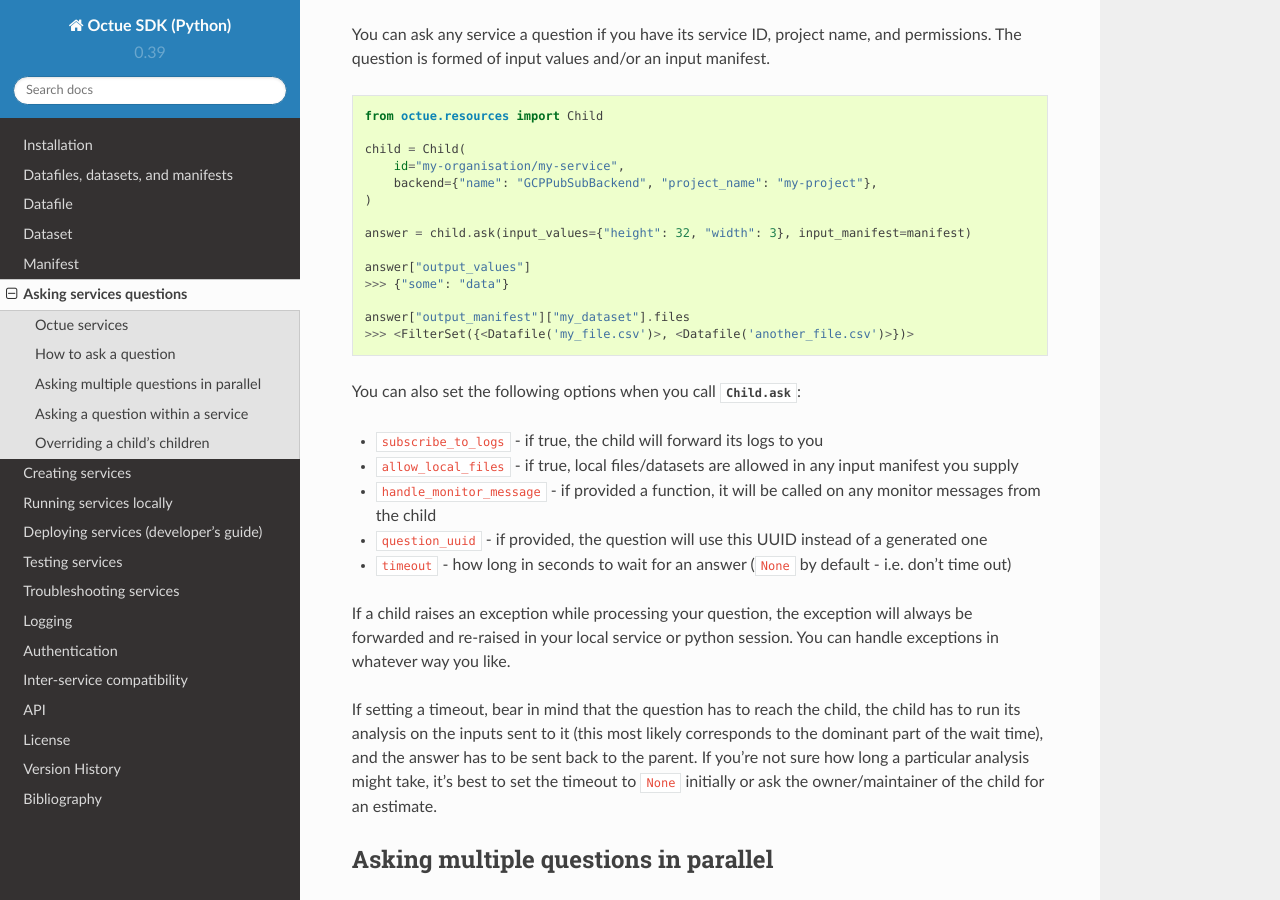
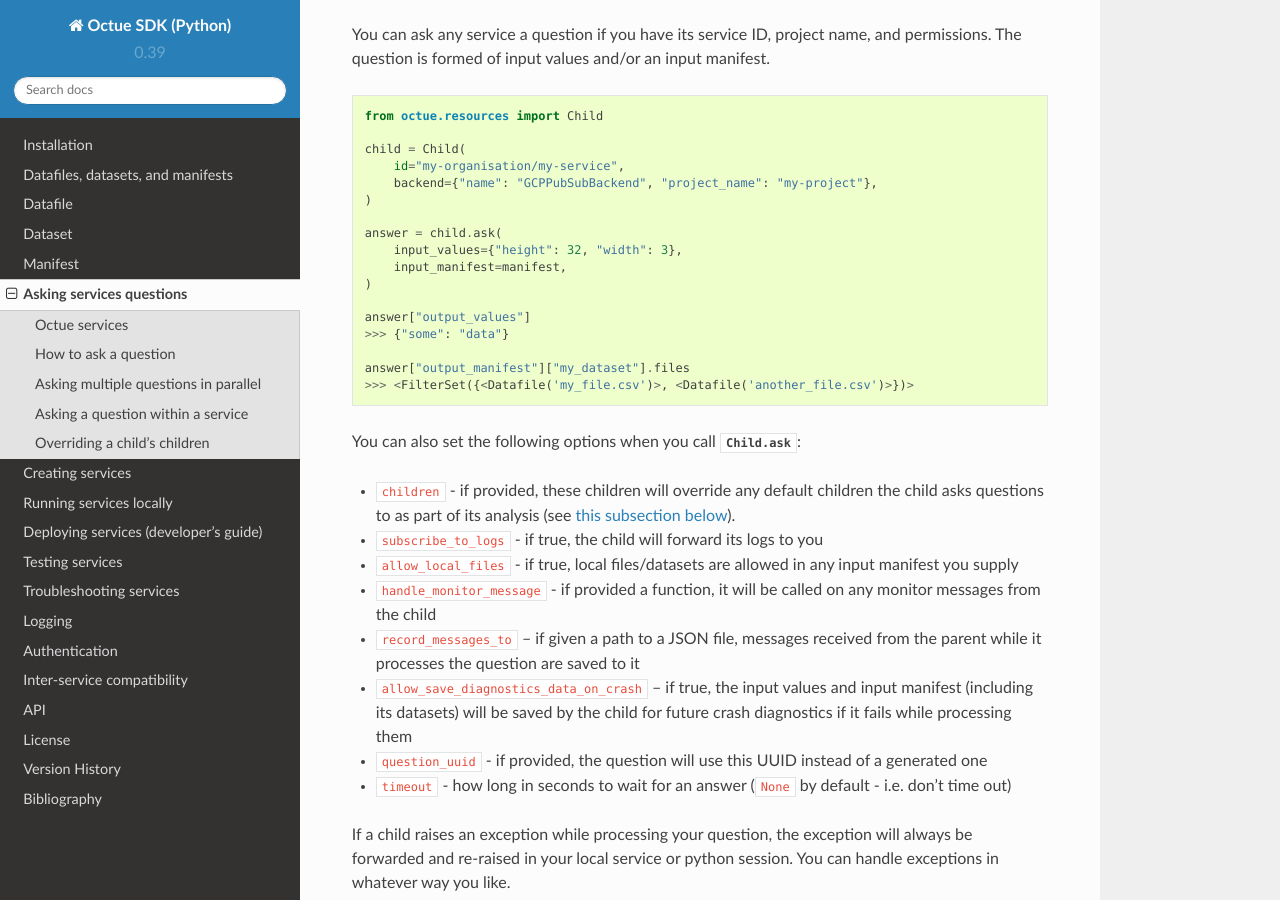
Before and after one commit to octue/octue-sdk-python, a Sphinx documentation site: the page built from docs/source/asking_questions.rst, in a window 1280 px wide and 900 px high, scrolled down 987 px. Built offline with Sphinx 7.4.7 and the Read the Docs theme 2.0.0, drawn with Linux system fonts in a browser that asks for light colours.

Commit message:
DOC: Add missing `Child.ask` options to asking questions doc

```diff
--- a/docs/source/asking_questions.rst
+++ b/docs/source/asking_questions.rst
@@ -51,7 +51,10 @@ input values and/or an input manifest.
         backend={"name": "GCPPubSubBackend", "project_name": "my-project"},
     )
 
-    answer = child.ask(input_values={"height": 32, "width": 3}, input_manifest=manifest)
+    answer = child.ask(
+        input_values={"height": 32, "width": 3},
+        input_manifest=manifest,
+    )
 
     answer["output_values"]
     >>> {"some": "data"}
@@ -62,9 +65,12 @@ input values and/or an input manifest.
 
 You can also set the following options when you call :mod:`Child.ask <octue.resources.child.Child.ask>`:
 
+- ``children`` - if provided, these children will override any default children the child asks questions to as part of its analysis (see :ref:`this subsection below <overriding_children>`).
 - ``subscribe_to_logs`` - if true, the child will forward its logs to you
 - ``allow_local_files`` - if true, local files/datasets are allowed in any input manifest you supply
 - ``handle_monitor_message`` - if provided a function, it will be called on any monitor messages from the child
+- ``record_messages_to`` – if given a path to a JSON file, messages received from the parent while it processes the question are saved to it
+- ``allow_save_diagnostics_data_on_crash`` – if true, the input values and input manifest (including its datasets) will be saved by the child for future crash diagnostics if it fails while processing them
 - ``question_uuid`` - if provided, the question will use this UUID instead of a generated one
 - ``timeout`` - how long in seconds to wait for an answer (``None`` by default - i.e. don't time out)
 
@@ -155,6 +161,8 @@ and `app.py file <https://github.com/octue/octue-sdk-python/blob/main/octue/temp
 in the  `child-services app template <https://github.com/octue/octue-sdk-python/tree/main/octue/templates/template-child-services>`_
 to see this in action.
 
+.. _overriding_children:
+
 Overriding a child's children
 -----------------------------
 If the child you're asking a question to has its own children (static children), you can override these by providing the
```
